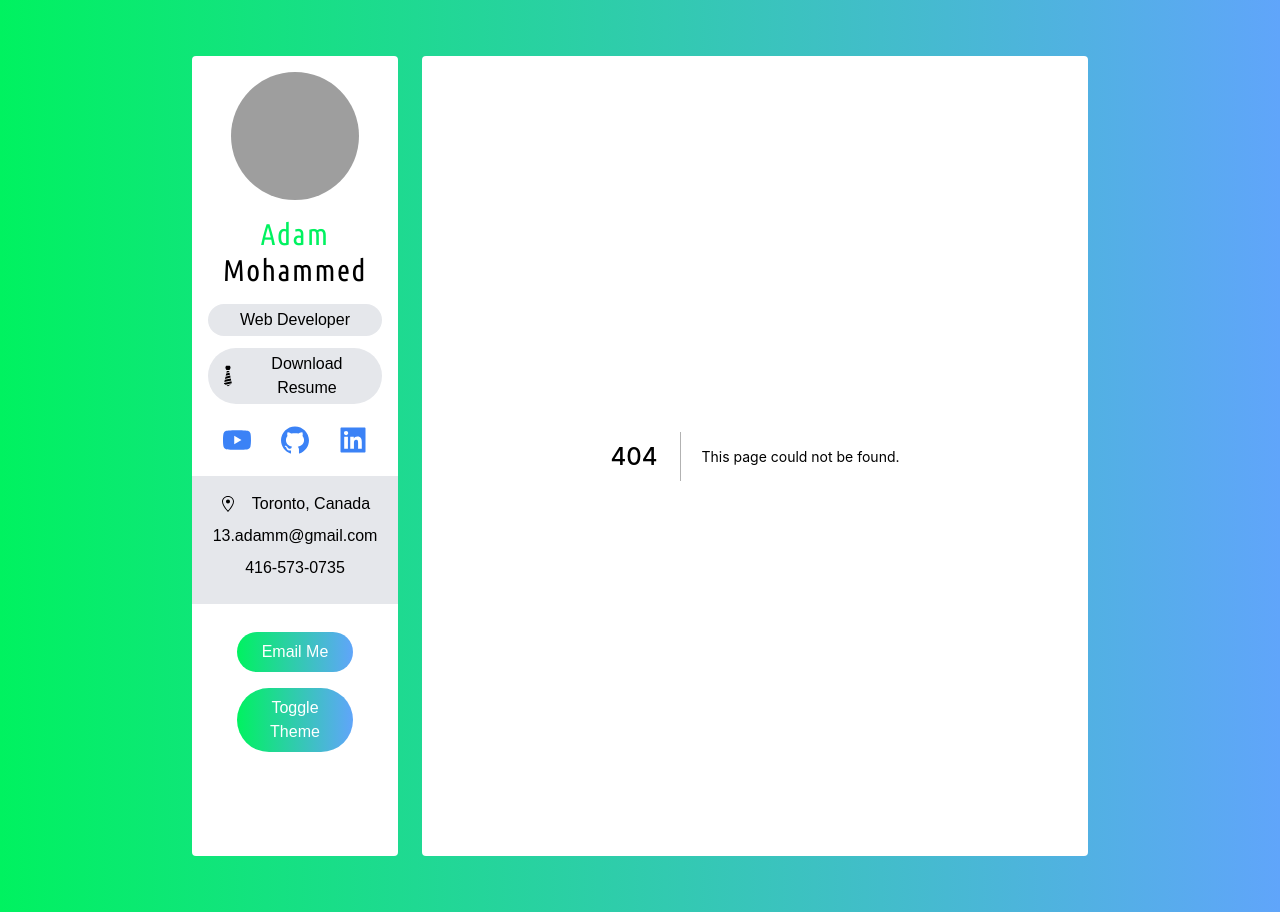
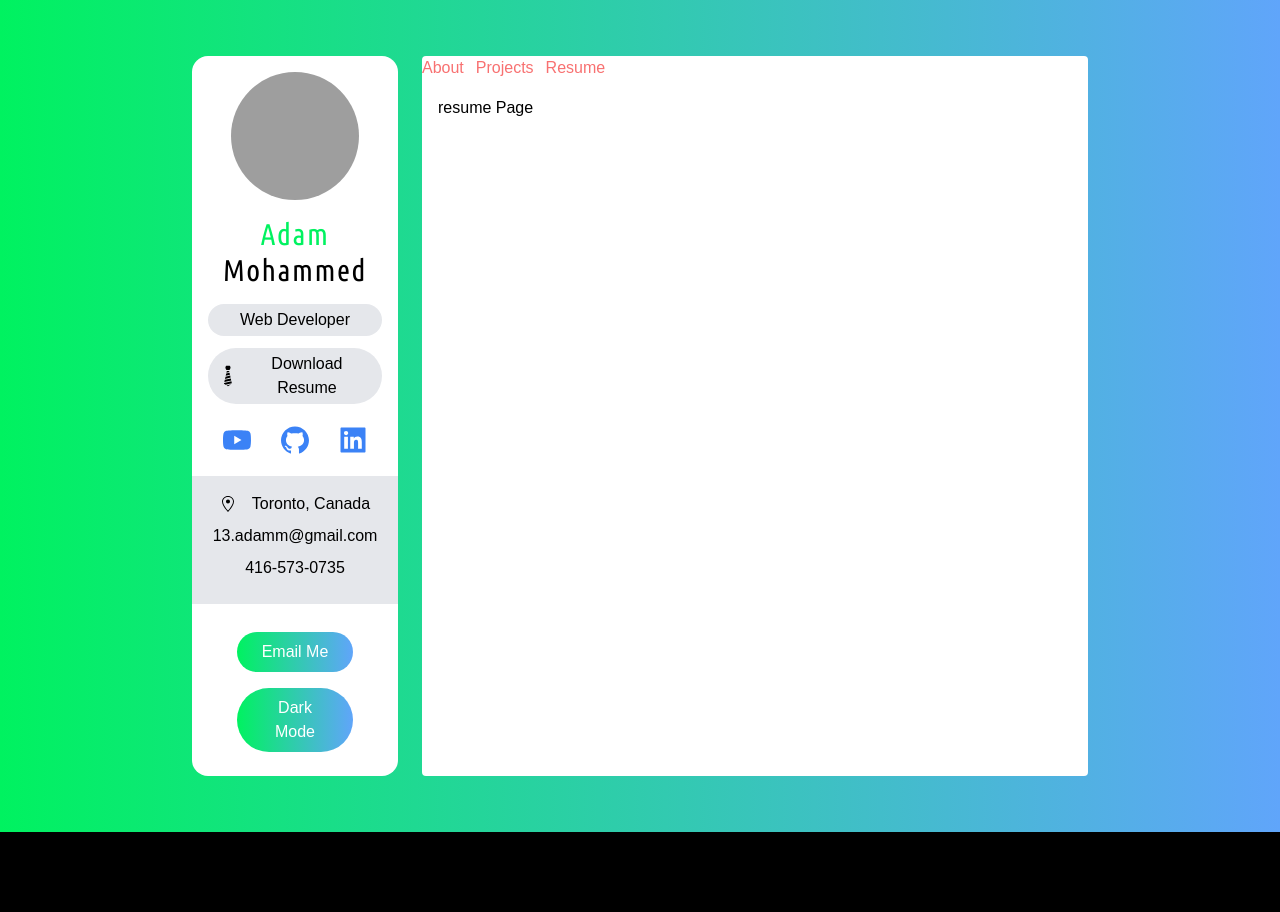
Before and after one commit to adamm13/portfolio, a Next.js app: page /resume in a window 1280 px wide. Before the commit this address had no page. After the commit the page ends 832 px from the top, so only its background shows below. Built offline with nearby package versions, Linux system fonts and the light colour scheme; grey boxes are pictures that could not be loaded.

Commit message:
added navbar top bar component

```diff
--- /dev/null
+++ b/components/Navbar.tsx
@@ -0,0 +1,37 @@
+import { useState } from 'react'
+
+import Link from 'next/link';
+
+export default function Navbar() {
+
+  const [activeItem, setActiveItem] = useState<string>('')
+
+  return (
+    <div>
+      <span classname="font-bold text-green">{activeItem}</span>
+      <div className='text-red-400 font-lg flex space-x-3'>
+        {activeItem !== 'About' && (
+            <Link href="/">
+              <a>
+                <span onClick={() => setActiveItem('About')}>About</span>
+             </a>
+            </Link>
+          )}
+        {activeItem !== 'Projects' && (
+            <Link href="/Projects">
+              <a>
+                <span onClick={() => setActiveItem('Projects')}>Projects</span>
+             </a>
+            </Link>
+          )}
+        {activeItem !== 'Resume' && (
+            <Link href="/Resume">
+              <a>
+                <span onClick={() => setActiveItem('Resume')}>Resume</span>
+             </a>
+            </Link>
+          )}
+      </div>
+    </div>
+  )
+}
--- a/components/Sidebar.tsx
+++ b/components/Sidebar.tsx
@@ -47,8 +47,11 @@ export default function Sidebar() {
         </div>
         <button className="bg-gradient-to-r from-green to-blue-400 w-8/12 rounded-full py-2 px-5 text-white my-2 focus:outline-none"
         onClick={() => window.open('mailto:13.adamm@gmail.com')}>
-        Email Me</button>
-        <button className="bg-gradient-to-r from-green to-blue-400 w-8/12 rounded-full py-2 px-5 text-white my-2">Toggle Theme</button>
+        Email Me
+        </button>
+        <button className="bg-gradient-to-r from-green to-blue-400 w-8/12 rounded-full py-2 px-5 text-white my-2">
+        Dark Mode
+        </button>
     </div>
   )
 }
--- a/pages/_app.tsx
+++ b/pages/_app.tsx
@@ -1,13 +1,15 @@
 import '../styles/globals.css'
 import Sidebar from "../components/Sidebar"
+import Navbar from "../components/Navbar"
 
 function MyApp({ Component, pageProps }) {
   return (
     <div className="grid grid-cols-12 gap-6 px-5 lg:px-48 my-14 sm:px-20 md:pc-32">
-      <div className="col-span-12 p-4 text-center bg-white lg:col-span-3 rounded 2x1">
+      <div className="col-span-12 p-4 text-center bg-white lg:col-span-3 rounded-2xl">
         <Sidebar/>
       </div>
-      <div className="col-span-12 bg-white lg:col-span-9 rounded 2x1">
+      <div className="col-span-12 bg-white lg:col-span-9 rounded 2x1 flex flex-col">
+        <Navbar/>
         <Component {...pageProps} />
       </div>
     </div>
--- /dev/null
+++ b/pages/projects.tsx
@@ -0,0 +1,7 @@
+export default function projects() {
+  return (
+    <div className='p-4'>
+      projects page
+    </div>
+  )
+}
--- /dev/null
+++ b/pages/resume.tsx
@@ -0,0 +1,7 @@
+export default function resume() {
+  return (
+    <div className="p-4">
+      resume Page
+    </div>
+  )
+}
```
Also changed, not shown: components/Resume.tsx (added).
